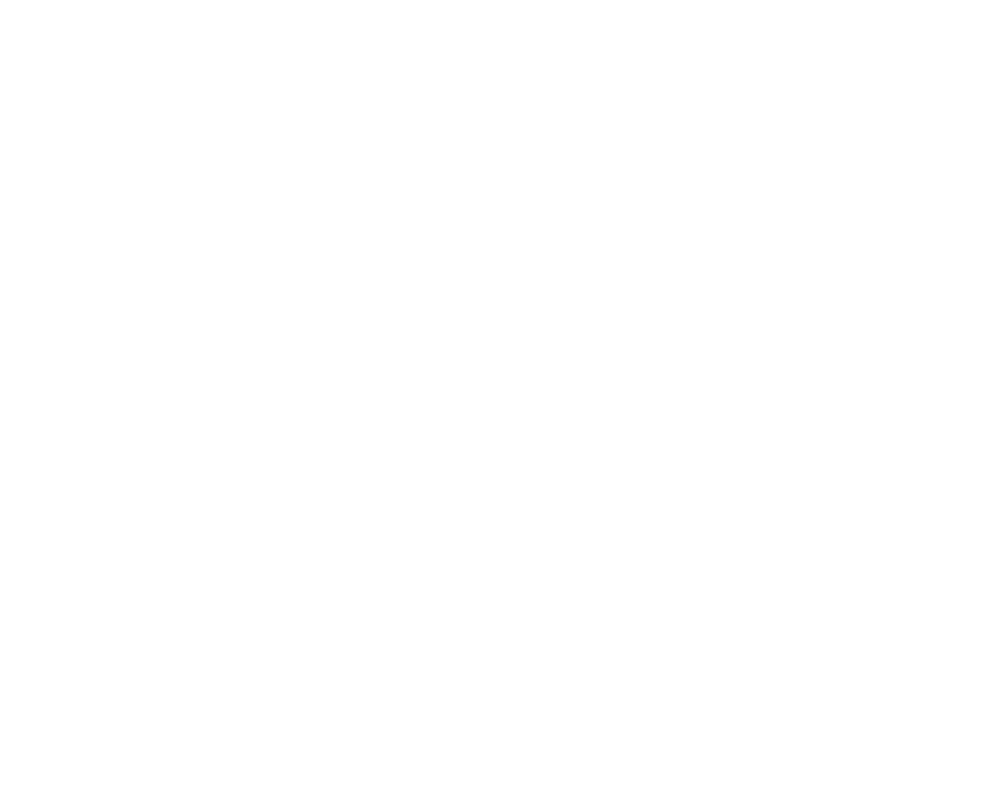
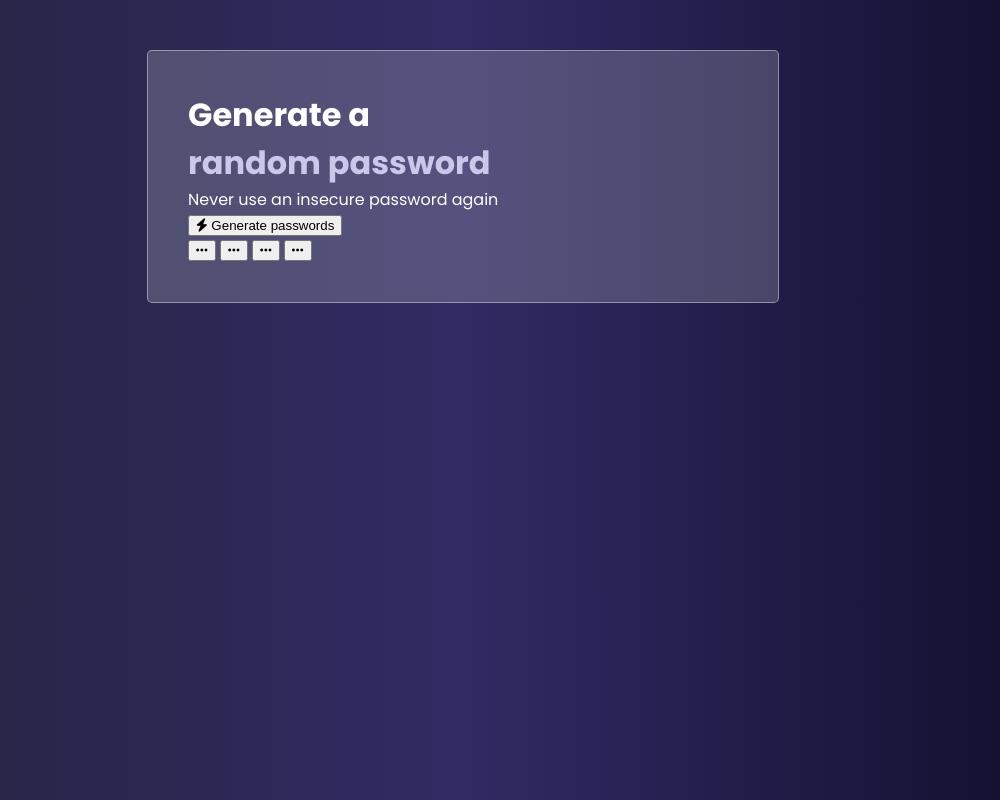
Before and after one commit to cjsachs/Password-Generator-App, a plain HTML site: page index.html in a window 1280 px wide. Shown: the whole page, without its empty margins (177-1177 px from the left). Drawn offline with Linux system fonts and the light colour scheme.

Commit message:
index/styles

```diff
--- a/index.html
+++ b/index.html
@@ -4,10 +4,27 @@
     <meta charset="UTF-8">
     <meta http-equiv="X-UA-Compatible" content="IE=edge">
     <meta name="viewport" content="width=device-width, initial-scale=1.0">
+    <script src="https://kit.fontawesome.com/c9f2cf8370.js" crossorigin="anonymous"></script>
+    <link rel="preconnect" href="https://fonts.googleapis.com">
+    <link rel="preconnect" href="https://fonts.gstatic.com" crossorigin>
+    <link href="https://fonts.googleapis.com/css2?family=Poppins:wght@100;200;300;400;500;600;700&display=swap" rel="stylesheet">
     <link rel="stylesheet" href="styles.css">
     <title>Password Generator</title>
 </head>
 <body>
+    <div class="container">
+        <div class="upper-container">
+            <h1>Generate a <br> <span>random password</span></h1>
+            <p>Never use an insecure password again</p>
+            <button><i class="fa-solid fa-bolt"></i> Generate passwords</button>
+        </div>
+        <div class="lower-container">
+            <button class="password-btn"><i class="fa-solid fa-ellipsis"></i></button>
+            <button class="password-btn"><i class="fa-solid fa-ellipsis"></i></button>
+            <button class="password-btn"><i class="fa-solid fa-ellipsis"></i></button>
+            <button class="password-btn"><i class="fa-solid fa-ellipsis"></i></button>
+        </div>
+    </div>
     <script src="app.js"></script>
 </body>
 </html>
--- a/styles.css
+++ b/styles.css
@@ -0,0 +1,25 @@
+* {
+    margin: 0;
+}
+
+body {
+    font-family: 'Poppins', sans-serif;
+    color: white;
+    background: #0f0c29;  /* fallback for old browsers */
+    background: -webkit-linear-gradient(to right, #24243e, #302b63, #0f0c29);  /* Chrome 10-25, Safari 5.1-6 */
+    background: linear-gradient(to right, #24243e, #302b63, #0f0c29); /* W3C, IE 10+/ Edge, Firefox 16+, Chrome 26+, Opera 12+, Safari 7+ */
+}
+
+span {
+    color: #cbc7eb;
+}
+
+.container {
+    width: 550px;
+    margin: auto;
+    margin-top: 50px;
+    padding: 40px;
+    border-radius: 5px;
+    border: 1px solid rgba(234, 240, 240, 0.445);
+    background-color:  rgba(234,240,240, 0.2);
+}
```
